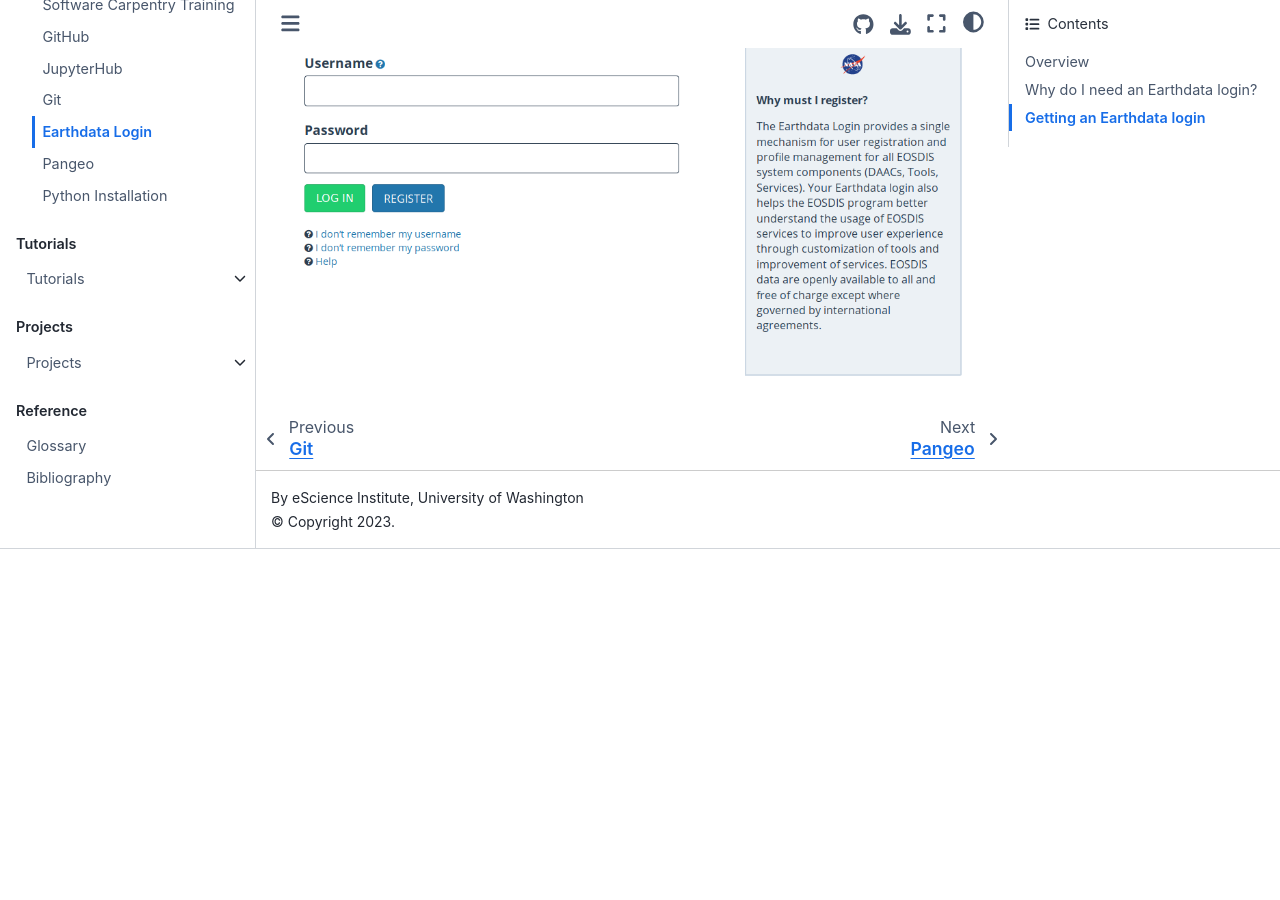
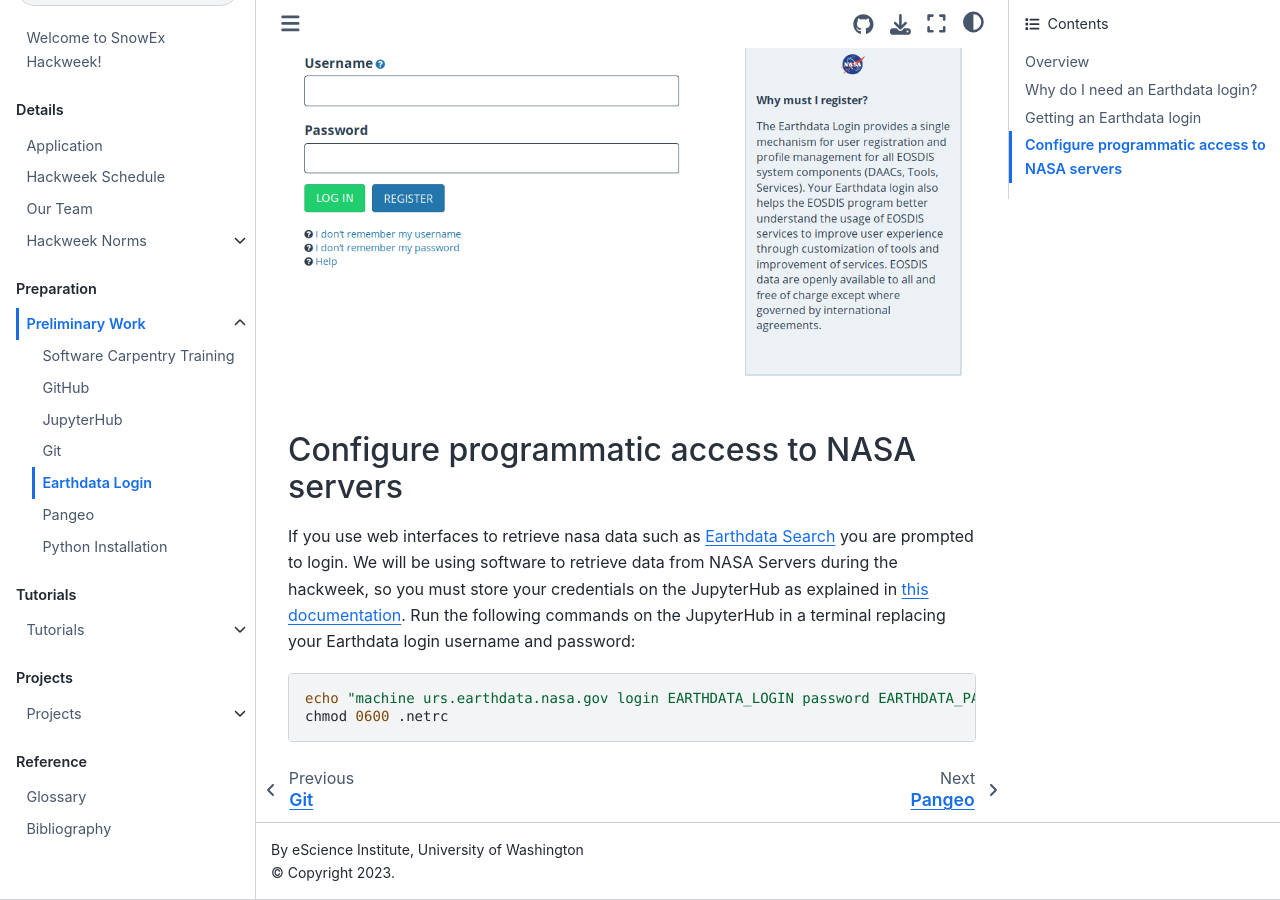
Before and after one commit to snowex-hackweek/website-2021, a Jupyter Book: the page built from book/preliminary/earthdata.md, in a window 1280 px wide and 900 px high, scrolled down 691 px. Built offline with Jupyter Book 1.0.4 settings and Sphinx 7.4.7 and the Sphinx Book theme 1.1.4, drawn with Linux system fonts in a browser that asks for light colours; before the commit the page ends 1240 px from its top, so only the background shows below that.

Commit message:
add netrc with nasa creds for book (#73)
* add netrc with nasa creds for book
* switch test CI to pull_request_target

````diff
--- a/book/preliminary/earthdata.md
+++ b/book/preliminary/earthdata.md
@@ -13,3 +13,12 @@
 If you do not already have an Earthdata login, then navigate to the [Earthdata Login](https://urs.earthdata.nasa.gov/) page, a username and password, and then record this somewhere for use during the tutorials:
 
 ![earthdata-login](../img/earthdata-login.png)
+
+## Configure programmatic access to NASA servers
+
+If you use web interfaces to retrieve nasa data such as [Earthdata Search](https://earthdata.nasa.gov/) you are prompted to login. We will be using software to retrieve data from NASA Servers during the hackweek, so you must store your credentials on the JupyterHub as explained in [this documentation](https://wiki.earthdata.nasa.gov/display/EL/How+To+Access+Data+With+cURL+And+Wget). Run the following commands on the JupyterHub in a terminal replacing your Earthdata login username and password:
+
+```shell
+echo "machine urs.earthdata.nasa.gov login EARTHDATA_LOGIN password EARTHDATA_PASSWORD" > ~/.netrc
+chmod 0600 .netrc
+```
````
Also changed, not shown: 4 other files.
